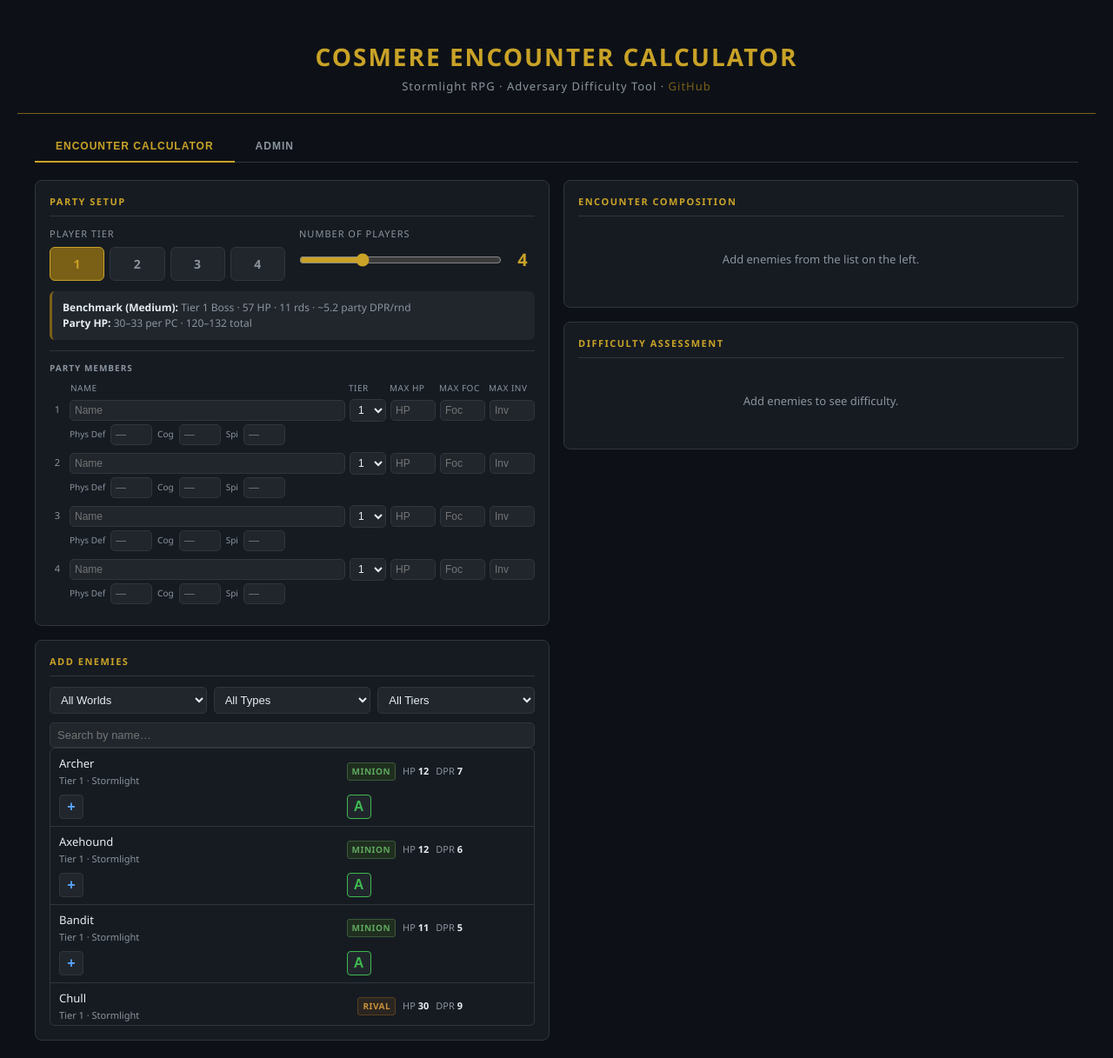
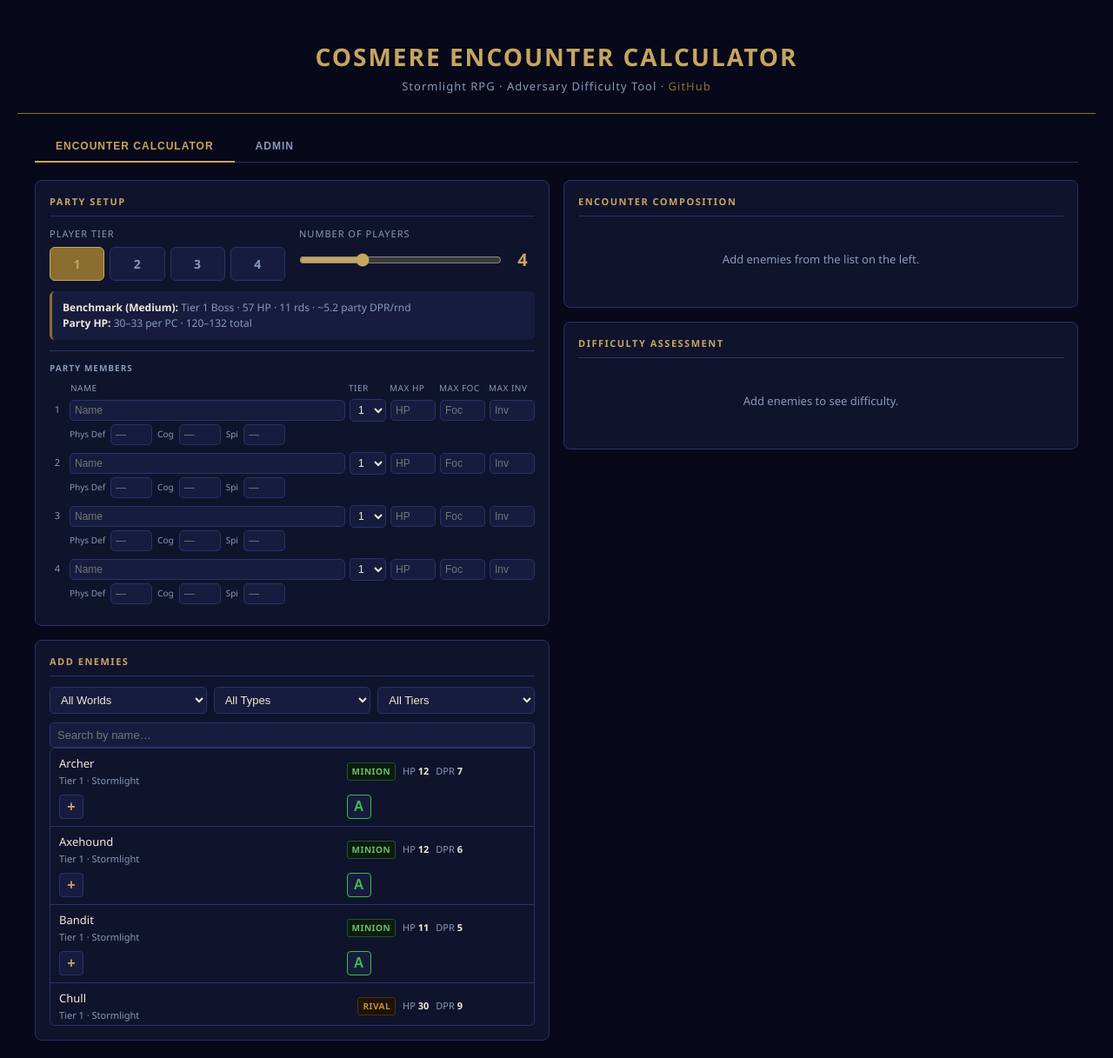
Before and after one commit to Kalvinbw/cosmere-combat-tracker, a Flask app: page / in a window 1280 px wide. Shown: the whole page at 87% size. Run offline with Flask 3, Linux system fonts and the light colour scheme.

Commit message:
update styles

```diff
--- a/static/style.css
+++ b/static/style.css
@@ -1,9 +1,94 @@
 :root {
-  --bg: #0d1117; --surface: #161b22; --surface2: #21262d; --border: #30363d;
-  --text: #e6edf3; --text-muted: #8b949e; --gold: #c9a227; --gold-dim: #7a5f17;
-  --steel: #58a6ff; --easy: #3fb950; --medium: #e3b341; --hard: #f08030;
-  --deadly: #da3633; --trivial: #8b949e;
+  /* ── Palette ── */
+  --navy-950: #07081a;
+  --navy-900: #10132c;
+  --navy-800: #171c3e;
+  --navy-700: #1e2450;
+  --navy-600: #2a3268;
+  --gold-600: #8a6e30;
+  --gold-500: #a8882a;
+  --gold-400: #c6a55f;
+  --gold-300: #d4ba82;
+  --off-white: #f0e8d8;
+  --black: #06070f;
+
+  /* ── Semantic ── */
+  --bg:            var(--navy-950);
+  --surface:       var(--navy-900);
+  --surface2:      var(--navy-800);
+  --surface3:      var(--navy-700);
+  --border:        var(--navy-600);
+  --border-accent: var(--gold-600);
+  --border-dead:   #1a1c2e;
+  --text:          var(--off-white);
+  --text-muted:    #8898b8;
+  --gold:          var(--gold-400);
+  --gold-dim:      var(--gold-600);
+  --accent:        var(--gold-400);
+  --steel:         #5ca0e0;
+
+  /* Difficulty */
+  --easy:    #3fb950;
+  --medium:  #e3b341;
+  --hard:    #f08030;
+  --deadly:  #da3633;
+  --trivial: #8898b8;
+
+  /* Difficulty backgrounds */
+  --easy-bg:     #091c0f;
+  --easy-bg-h:   #0c2413;
+  --medium-bg:   #1a1400;
+  --medium-bg-h: #211c05;
+  --hard-bg:     #1a0f00;
+  --deadly-bg:   #190606;
+  --deadly-bg-l: #260c0c;
+  --trivial-bg:  #13121e;
+
+  /* Entity type */
+  --minion-text:   #6abf6a;
+  --minion-bg:     #0b1c0f;
+  --minion-bg-h:   #0d2413;
+  --minion-border: #2a5030;
+  --rival-text:    #c9923a;
+  --rival-bg:      #1c1306;
+  --rival-border:  #503010;
+  --boss-text:     #da4444;
+  --boss-bg:       #1c0808;
+  --boss-bg-l:     #260c0c;
+  --boss-border:   #501515;
+
+  /* Defense shards */
+  --phys-bg:     #0d1828;
+  --phys-border: #2a4070;
+  --phys-text:   var(--steel);
+  --cog-bg:      #120c22;
+  --cog-border:  #3c2870;
+  --cog-text:    #a78bfa;
+  --spi-bg:      #150e02;
+  --spi-border:  #503808;
 }
+
+/* ── Utility ── */
+.bg-surface  { background: var(--surface);  }
+.bg-surface2 { background: var(--surface2); }
+.bg-surface3 { background: var(--surface3); }
+.text-muted  { color: var(--text-muted); }
+.text-gold   { color: var(--gold); }
+.text-accent { color: var(--accent); }
+.border-default { border: 1px solid var(--border); }
+.border-accent  { border: 1px solid var(--border-accent); }
+.type-minion { color: var(--minion-text); background: var(--minion-bg); border: 1px solid var(--minion-border); }
+.type-rival  { color: var(--rival-text);  background: var(--rival-bg);  border: 1px solid var(--rival-border);  }
+.type-boss   { color: var(--boss-text);   background: var(--boss-bg);   border: 1px solid var(--boss-border);   }
+.defense-phys { background: var(--phys-bg); border-color: var(--phys-border); }
+.defense-cog  { background: var(--cog-bg);  border-color: var(--cog-border);  color: var(--cog-text); }
+.defense-spi  { background: var(--spi-bg);  border-color: var(--spi-border);  }
+.difficulty-easy    { color: var(--easy);    background: var(--easy-bg);    border-color: var(--easy);    }
+.difficulty-medium  { color: var(--medium);  background: var(--medium-bg);  border-color: var(--medium);  }
+.difficulty-hard    { color: var(--hard);    background: var(--hard-bg);    border-color: var(--hard);    }
+.difficulty-deadly  { color: var(--deadly);  background: var(--deadly-bg);  border-color: var(--deadly);  }
+.difficulty-trivial { color: var(--trivial); background: var(--trivial-bg); border-color: var(--trivial); }
+
 * { box-sizing: border-box; margin: 0; padding: 0; }
 body { background:var(--bg); color:var(--text); font-family:'Segoe UI',system-ui,sans-serif; font-size:14px; line-height:1.5; min-height:100vh; padding:20px; }
 header { text-align:center; padding:24px 0 20px; border-bottom:1px solid var(--gold-dim); margin-bottom:20px; }
@@ -52,11 +137,11 @@ select option { background:var(--surface2); }
 .stat-pill { font-size:11px; color:var(--text-muted); white-space:nowrap; }
 .stat-pill span { color:var(--text); font-weight:600; }
 .type-badge { font-size:10px; font-weight:700; text-transform:uppercase; letter-spacing:0.5px; padding:2px 5px; border-radius:3px; }
-.type-Minion { background:#1f2e1f; color:#5fa85f; border:1px solid #3a5a3a; }
-.type-Rival  { background:#2a2520; color:#c9923a; border:1px solid #5a4020; }
-.type-Boss   { background:#2a1a1a; color:#da4444; border:1px solid #5a2222; }
-.add-btn { background:var(--surface2); border:1px solid var(--border); border-radius:4px; color:var(--steel); font-size:16px; font-weight:700; width:28px; height:28px; cursor:pointer; display:flex; align-items:center; justify-content:center; transition:all 0.15s; flex-shrink:0; }
-.add-btn:hover { border-color:var(--steel); background:#161b2e; }
+.type-Minion { background:var(--minion-bg); color:var(--minion-text); border:1px solid var(--minion-border); }
+.type-Rival  { background:var(--rival-bg);  color:var(--rival-text);  border:1px solid var(--rival-border);  }
+.type-Boss   { background:var(--boss-bg);   color:var(--boss-text);   border:1px solid var(--boss-border);   }
+.add-btn { background:var(--surface2); border:1px solid var(--border); border-radius:4px; color:var(--accent); font-size:16px; font-weight:700; width:28px; height:28px; cursor:pointer; display:flex; align-items:center; justify-content:center; transition:all 0.15s; flex-shrink:0; }
+.add-btn:hover { border-color:var(--accent); background:var(--surface3); }
 .enemy-count-tag { font-size:11px; background:var(--surface2); border:1px solid var(--border); border-radius:10px; padding:1px 7px; color:var(--gold); }
 .no-results { padding:20px; text-align:center; color:var(--text-muted); font-size:13px; }
 .encounter-empty { text-align:center; padding:28px; color:var(--text-muted); font-size:13px; }
```
Also changed, not shown: other parts of static/style.css (+43 -43 lines).
